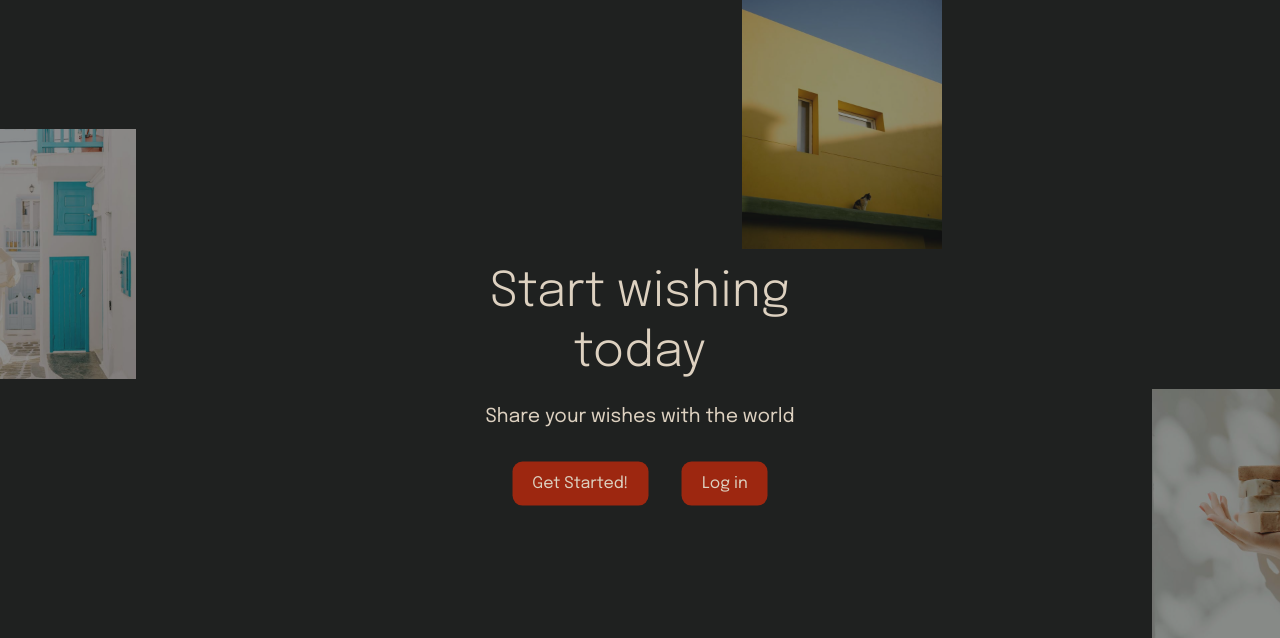
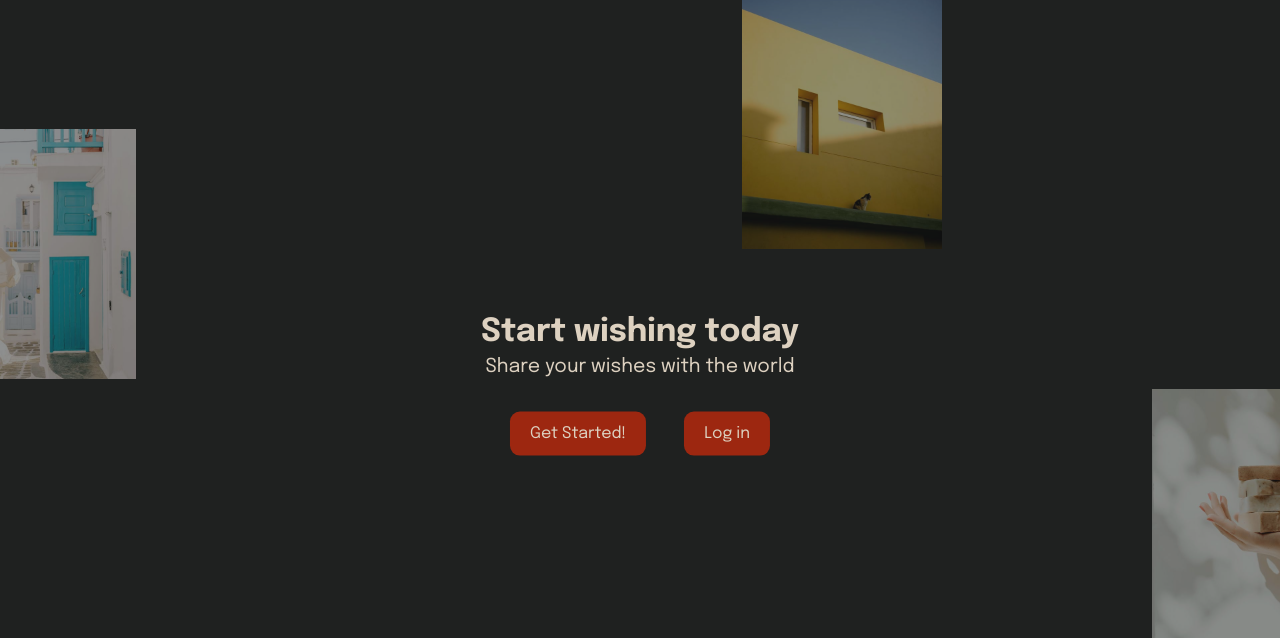
Before and after one commit to 582-41W-VA/WishCraft, a Django app: page /app/landing/ in a window 1280 px wide. Shown: the part 911-1549 px from the top of the page. Run offline with Django 5.2, Linux system fonts and the light colour scheme; some libraries are stand-ins or nearby versions; some web fonts are replaced.

Commit message:
Update landing page CSS styles

```diff
--- a/static/css/landing.css
+++ b/static/css/landing.css
@@ -20,7 +20,6 @@ h1 {
 h3 {
   text-transform: uppercase;
   font-size: 1.5em;
-  font-weight: 400;
 }
 
 p {
@@ -156,6 +155,7 @@ img {
   justify-content: center;
   opacity: 0;
   transition: opacity 0.3s;
+  pointer-events: none;
 }
 
 .post:hover .overlay {
@@ -166,13 +166,16 @@ img {
 
 /* footer */
 .second_cta {
-  height: 50vh;
+  height: 100vh;
   display: flex;
   flex-direction: column;
   justify-content: center;
   align-items: center;
   gap: 20px;
   padding: 10px;
+
+  background: var(--bg_color_light);
+  color: var(--title_color_light);
 }
 
 .second_cta h3 {
@@ -186,8 +189,8 @@ img {
   width: fit-content;
   margin: 0 auto;
   padding: 10px 20px;
-  color: var(--title_color_dark);
-  background: var(--button_color_light);
+  color: var(--title_color_light);
+  background: var(--button_color_dark);
   border-radius: 10px;
   transition: all 0.3s ease;
 }
@@ -197,10 +200,10 @@ img {
 @media screen and (min-width: 1024px) {
 
   h1 {
-    font-size: 3rem;
-    text-align: center;
-    font-weight: 200;
-    margin-bottom: 20px;
+    width: 100%;
+    font-size: var(--fs-h2);
+    line-height: var(--lh-2);
+    margin: 0 auto;
   }
 
   .item {
```
